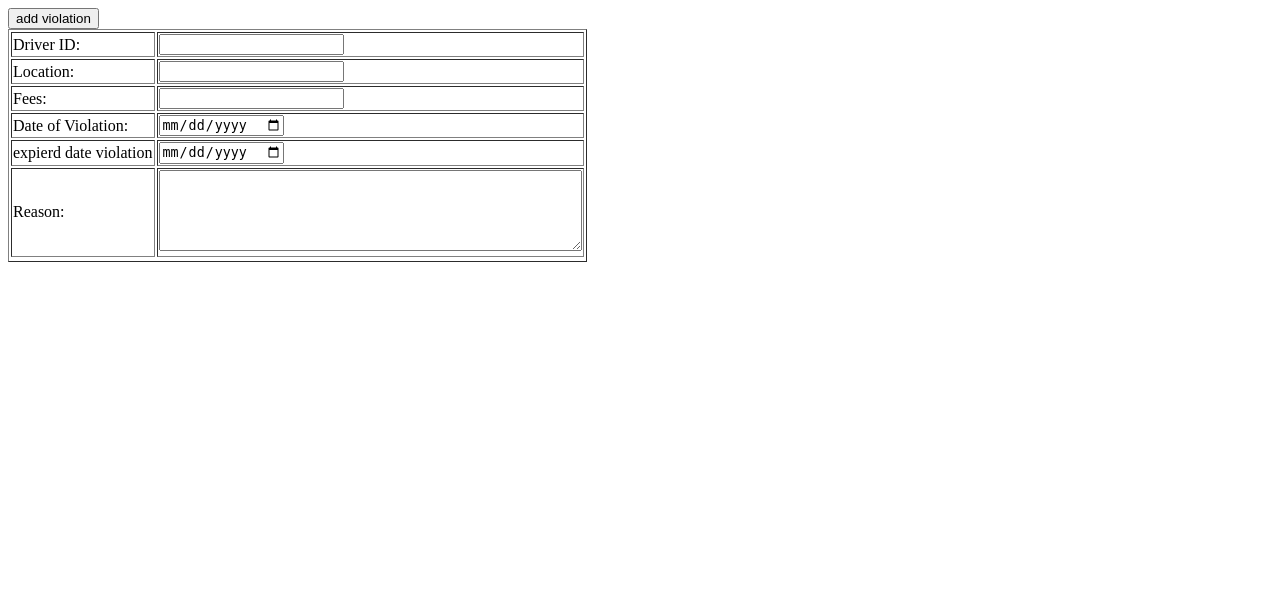
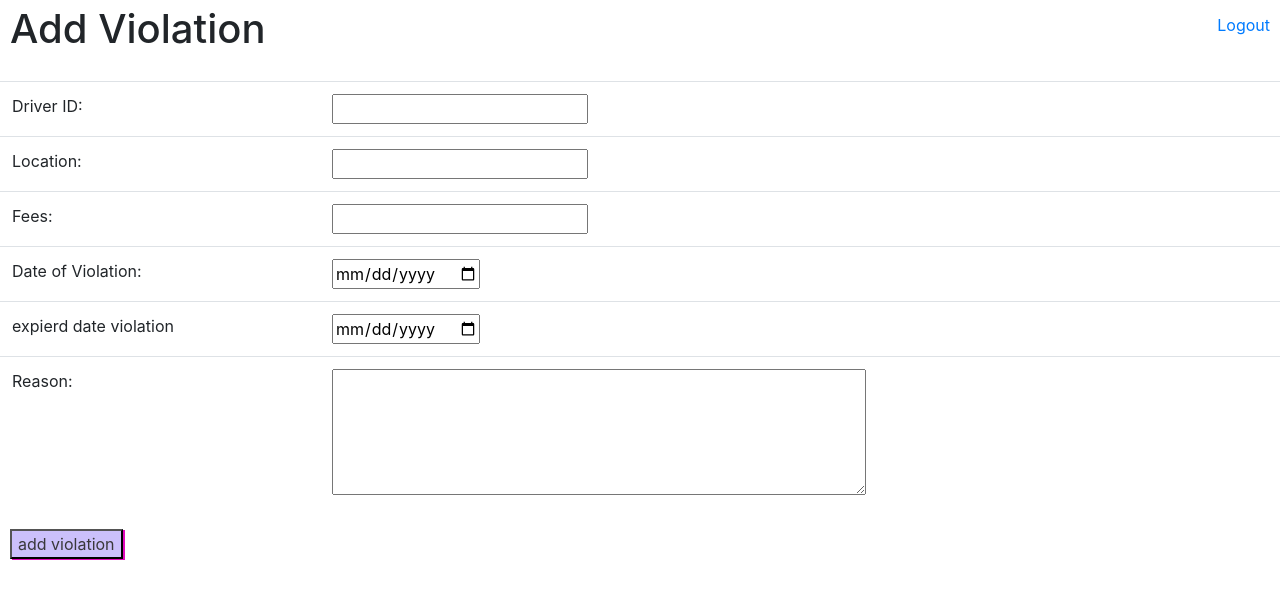
Before and after one commit to ifcodey/PythonProjectUpdate, a Django app: page /addviolation in a window 1280 px wide. Shown: the top 599 px of the page. Run offline with Django 3.2, Linux system fonts and the light colour scheme; parts of the project's set-up code (start-up, migrations or seed data) failed here and were passed over.

Commit message:
done showviolation and addviolation front and backend

```diff
--- /dev/null
+++ b/first_app/static/violation.css
@@ -0,0 +1,38 @@
+h1 {
+    text-align: center;
+}
+section {
+    margin-top: 5px;
+
+}
+
+tbody td:hover {
+    color: rgba(24, 24, 220, 0.457);
+    background-color: rgba(100, 56, 98, 0.205);
+
+}
+thead td {
+    color: rgba(220, 53, 24, 0.457);
+
+}
+table {
+    margin-top: 20px;
+}
+.topNav{
+    display: flex;
+    justify-content:space-between;
+    margin: 2px 10px 2px 10px;
+    align-items: center;
+}
+#button{
+    background-color: rgba(60, 20, 240, 0.267);
+    color: rgba(37, 37, 32, 0.884);
+    box-shadow: 2px 1px  rgb(224, 9, 188);
+    margin-left: 10px;
+}
+#button:hover {
+    background-color: rgba(60, 20, 240, 0.267);
+    color: rgba(243, 243, 243, 0.884);
+    box-shadow: 2px 1px rgb(224, 9, 188);
+    margin-left: 10px;
+}
--- a/first_app/templates/addviolation.html
+++ b/first_app/templates/addviolation.html
@@ -1,22 +1,28 @@
 <!DOCTYPE html>
 <html lang="en">
+
 <head>
     <meta charset="UTF-8">
     <meta http-equiv="X-UA-Compatible" content="IE=edge">
     <meta name="viewport" content="width=device-width, initial-scale=1.0">
     <title>Add violation</title>
+    {% load static %}
+    <link rel="stylesheet" href="{% static  'violation.css'%}" />
+    <!-- Bootstrap CSS -->
+    <link rel="stylesheet" href="https://cdn.jsdelivr.net/npm/bootstrap@4.0.0/dist/css/bootstrap.min.css"
+        integrity="sha384-Gn5384xqQ1aoWXA+058RXPxPg6fy4IWvTNh0E263XmFcJlSAwiGgFAW/dAiS6JXm" crossorigin="anonymous">
 </head>
+
 <body>
-    {% if messages %}
-    <ul class="messages">
-        {% for message in messages %}
-        <li {% if message.tags %} class="{{ message.tags }}" {% endif %}>{{ message }}</li>
-        {% endfor %}
-    </ul>
-    {% endif %}
+
+    <section>
+        <div class="topNav">
+            <h1>Add Violation</h1>
+            <p><a href="/logout">Logout</a></p>
+        </div>
         <form action="/add" method="post">
             {% csrf_token %}
-        <table border="1">
+            <table class="table">
                 <tr>
                     <td>Driver ID:</td>
                     <td><input type="text" name="driver_id"></td>
@@ -42,25 +48,35 @@
                     <td>Reason:</td>
                     <td><textarea name="reason" cols="50px" rows="5px"></textarea> </td>
                 </tr>
-            <tr>
-                <input type="submit" value="add violation" onclick="showNotif()">
-            </tr>
             </table>
+            <input type="submit" value="add violation" id="button" onclick="showNotif()">
+        </form>
+    </section>
 
-    </form>
+    <div class="message">
+        {% if messages %}
+        <ul class="messages">
+            {% for message in messages %}
+            <li {% if message.tags %} class="{{ message.tags }}" {% endif %}>{{ message }}</li>
+            {% endfor %}
+        </ul>
+        {% endif %}
+    </div>
+
+
     <script>
         function showNotif() {
-            const notifcation = new Notification("sa",{
+            const notifcation = new Notification("sa", {
                 body: "sdasdsaasd",
 
             });
         }
-        if (Notification.permission === "granted"){
+        if (Notification.permission === "granted") {
             showNotif();
         }
-        else if (Notification.permission !== "denied"){
-            Notification.requestPermission().then(permission  => {
-                if(permission === "granted" ){
+        else if (Notification.permission !== "denied") {
+            Notification.requestPermission().then(permission => {
+                if (permission === "granted") {
                     showNotif();
                 }
             });
@@ -68,4 +84,5 @@
         console.log(Notification.permission)
     </script>
 </body>
+
 </html>
--- a/first_app/urls.py
+++ b/first_app/urls.py
@@ -13,6 +13,7 @@ urlpatterns = [
 
     # for login to User
     path('login',views.login),
+    path('logout', views.logout),
     path('signin',views.signin),
     path('policeinfo',views.policeinfo),
     path('addviolation',views.addviolation),
--- a/first_app/views.py
+++ b/first_app/views.py
@@ -1,136 +1,148 @@
-from django.shortcuts import render,HttpResponse,redirect
+from asyncio.windows_events import NULL
+from tokenize import Intnumber, Number
+from django.shortcuts import render, HttpResponse, redirect
 import bcrypt
 from .models import *
 from django.contrib import messages
 
 
 def policeinfo(request):
-     return render(request, 'policeinfo.html')
+    return render(request, 'policeinfo.html')
+
+
 def driver(request):
     return render(request, 'driver.html')
+
 
 def police(request):
     return render(request, 'police.html')
 
+
 def login(request):
     return render(request, 'login.html')
 
+
 def addviolation(request):
-    return render(request,'addviolation.html')
+    return render(request, 'addviolation.html')
+
 
 def showviolation(request):
-    this_driver=Driver.objects.get(id=request.session['driver_id'])
+    this_driver = Driver.objects.get(id=request.session['driver_id'])
     # this_violation = Violation.this_driver.all()
-    context={
+    context = {
         'allviolations': Violation.objects.all(),
-        'this_driver':Driver.objects.get(id=request.session['driver_id']),
+        'this_driver': Driver.objects.get(id=request.session['driver_id']),
         # 'this_violation': this_violation,
     }
-    return render(request,'showviolation.html',context)
+    return render(request, 'showviolation.html', context)
 
 
 def home(request):
-    return render(request,'home.html')
+    return render(request, 'home.html')
+
 
 def reg(request):
-        errors = Driver.objects.basic_validator(request.POST)
-        users=Driver.objects.all()
-        for user in users:
-            if user.email==request.POST['email']:
-                errors['email']="this email aleady exsist"
-        for user in users:
-            if user.notional_id==request.POST['nid']:
-                errors['notional_id']="this notional_id is not valid"
+    errors = Driver.objects.basic_validator(request.POST)
+    users = Driver.objects.all()
+    for user in users:
+        if user.email == request.POST['email']:
+            errors['email'] = "this email aleady exsist"
+    for user in users:
+        if user.notional_id == request.POST['nid']:
+            errors['notional_id'] = "this notional_id is not valid"
 
-        if len(errors) > 0:
-            for key, value in errors.items():
-                messages.error(request, value)
-            return redirect('/login')
-        password= request.POST['password']
-        pw_hash= bcrypt.hashpw(password.encode(), bcrypt.gensalt()).decode()
+    if len(errors) > 0:
+        for key, value in errors.items():
+            messages.error(request, value)
+        return redirect('/login')
+    password = request.POST['password']
+    pw_hash = bcrypt.hashpw(password.encode(), bcrypt.gensalt()).decode()
 
-        Driver.objects.create (
-            full_name=request.POST['fullname'],
-            birthday=request.POST['birthday'],
-            notional_id=request.POST['nid'],
-            city=request.POST['city'],
-            blood_type=request.POST['blood_type'],
-            email=request.POST['email'],
-            password=pw_hash,
-            phone_number=request.POST['phonenumber'],
+    Driver.objects.create(
+        full_name=request.POST['fullname'],
+        birthday=request.POST['birthday'],
+        notional_id=request.POST['nid'],
+        city=request.POST['city'],
+        blood_type=request.POST['blood_type'],
+        email=request.POST['email'],
+        password=pw_hash,
+        phone_number=request.POST['phonenumber'],
 
-        )
-        name1=Driver.objects.last()
-        request.session['full_name']=name1.full_name
-        request.session['driver_id'] = name1.id
+    )
+    name1 = Driver.objects.last()
+    request.session['full_name'] = name1.full_name
+    request.session['driver_id'] = name1.id
 
-        return redirect('/driver')
+    return redirect('/driver')
+
 
 def regpolice(request):
 
-        errors = Police.objects.basic_validator2(request.POST)
-        polices=Police.objects.all()
-        for police in polices:
-            if police.email==request.POST['email']:
-                errors['email']="this email aleady exsist"
+    errors = Police.objects.basic_validator2(request.POST)
+    polices = Police.objects.all()
+    for police in polices:
+        if police.email == request.POST['email']:
+            errors['email'] = "this email aleady exsist"
 
-        if len(errors) > 0:
-            for key, value in errors.items():
-                messages.error(request, value)
-            return redirect('/login')
-        password= request.POST['password']
-        pw_hash= bcrypt.hashpw(password.encode(), bcrypt.gensalt()).decode()
-        Police.objects.create (
-            full_name=request.POST['fullname'],
-            birthday=request.POST['birthday'],
-            city=request.POST['city'],
-            email=request.POST['email'],
-            password=pw_hash,
-            phone_number=request.POST['phonenumber'],
+    if len(errors) > 0:
+        for key, value in errors.items():
+            messages.error(request, value)
+        return redirect('/login')
+    password = request.POST['password']
+    pw_hash = bcrypt.hashpw(password.encode(), bcrypt.gensalt()).decode()
+    Police.objects.create(
+        full_name=request.POST['fullname'],
+        birthday=request.POST['birthday'],
+        city=request.POST['city'],
+        email=request.POST['email'],
+        password=pw_hash,
+        phone_number=request.POST['phonenumber'],
 
-        )
-        name1=Police.objects.last()
-        request.session['full_name_p']=name1.full_name
-        request.session['police_id'] = name1.id
+    )
+    name1 = Police.objects.last()
+    request.session['full_name_p'] = name1.full_name
+    request.session['police_id'] = name1.id
 
-        return redirect('/policeinfo')
+    return redirect('/policeinfo')
+
 
 def signin(request):
-    if request.POST['type']=='driver':
+    if request.POST['type'] == 'driver':
         driver = Driver.objects.filter(email=request.POST['email'])
         if driver:
-            logged_driver=driver[0]
+            logged_driver = driver[0]
 
-
-            if bcrypt.checkpw(request.POST['password'].encode(),logged_driver.password.encode()):
-                request.session['driver_id']= logged_driver.id
-                request.session['full_name']= logged_driver.full_name
+            if bcrypt.checkpw(request.POST['password'].encode(), logged_driver.password.encode()):
+                request.session['driver_id'] = logged_driver.id
+                request.session['full_name'] = logged_driver.full_name
                 return redirect('/driver')
             else:
-                messages.error(request,"Your email or password is wrong try ag!")
+                messages.error(
+                    request, "Your email or password is wrong try ag!")
                 return redirect('/login')
         else:
-            messages.error(request,"Your email or password is wrong try ag!")
+            messages.error(request, "Your email or password is wrong try ag!")
 
         return redirect('/login')
 
-    elif request.POST['type']=='police':
-        police =Police.objects.filter(email=request.POST['email'])
+    elif request.POST['type'] == 'police':
+        police = Police.objects.filter(email=request.POST['email'])
         if police:
-            logged_police=police[0]
+            logged_police = police[0]
 
-
-            if bcrypt.checkpw(request.POST['password'].encode(),logged_police.password.encode()):
+            if bcrypt.checkpw(request.POST['password'].encode(), logged_police.password.encode()):
                 request.session['police_id'] = logged_police.id
-                request.session['full_name_p']= logged_police.full_name
+                request.session['full_name_p'] = logged_police.full_name
                 return redirect('/policeinfo')
             else:
-                messages.error(request,"Your email or password is wrong try ag!")
+                messages.error(
+                    request, "Your email or password is wrong try ag!")
                 return redirect('/login')
         else:
-            messages.error(request,"Your email or password is wrong try ag!")
+            messages.error(request, "Your email or password is wrong try ag!")
 
         return redirect('/login')
+
 
 def add_vio(request):
     # -------------------------
@@ -142,17 +154,29 @@ def add_vio(request):
             messages.error(request, value)
         return redirect('/addviolation')
 
-    police1 = Police.objects.get(id = request.session['police_id'])
-    driver1= Driver.objects.get(notional_id=request.POST['driver_id'])
+    police1 = Police.objects.get(id=request.session['police_id'])
+    driver1 = Driver.objects.get(notional_id=request.POST['driver_id'])
 
     Violation.objects.create(
-        location = request.POST['location'],
-        violation_date = request.POST['violation_date'],
-        expierd_date_violation = request.POST['ex_date'],
-        resson = request.POST['reason'],
-        driver = Driver.objects.get(notional_id=request.POST['driver_id']),
-        police = police1,
+        location=request.POST['location'],
+        violation_date=request.POST['violation_date'],
+        expierd_date_violation=request.POST['ex_date'],
+        resson=request.POST['reason'],
+        driver=Driver.objects.get(notional_id=request.POST['driver_id']),
+        police=police1,
         fees=request.POST['fees']
 
     )
     return redirect('/addviolation')
+
+
+def logout(request):
+
+    if 'driver_id' in request.session:
+        del request.session['driver_id']
+
+    else:
+        del request.session['police_id']
+
+
+    return redirect('/login')
```
Also changed, not shown: first_app/static/showviolation.css (deleted, +0 -20 lines), first_app/templates/showviolation.html (+6 -3 lines), db.sqlite3. Lines whose indentation alone changed are shown as unchanged.
